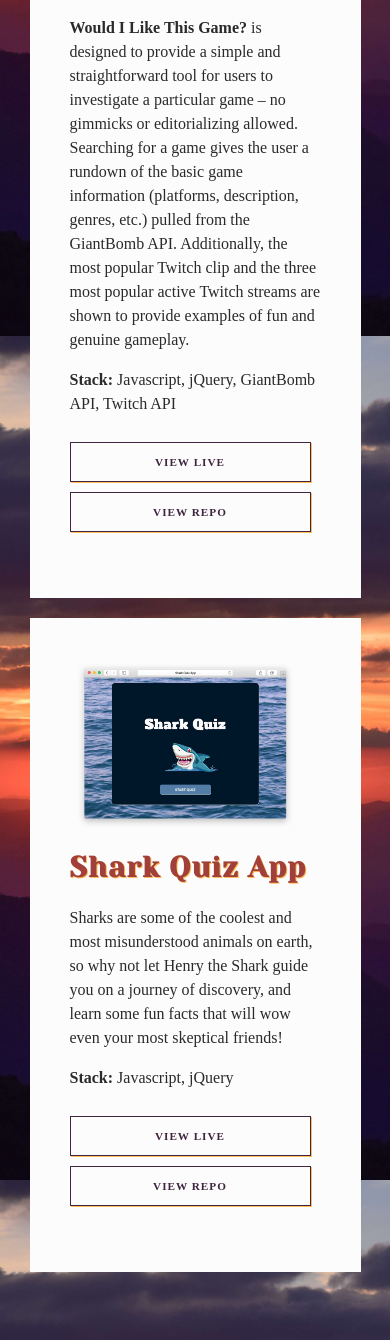
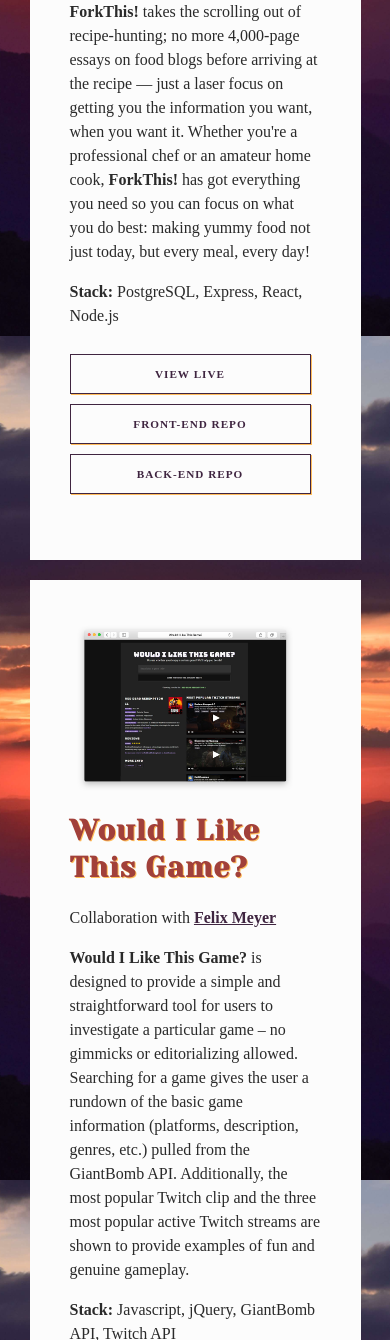
Before and after one commit to charlotteshih/portfolio, a plain HTML site: page index.html in a window 390 px wide. Shown: the part 1352-2692 px from the top of the page. Drawn offline with nearby package versions, Linux system fonts and the light colour scheme; a web font is replaced by a local one.

Commit message:
Responsive adjustments; added ForkThis

```diff
--- a/css/media.css
+++ b/css/media.css
@@ -31,6 +31,11 @@
     .sec-about-me {
       margin: 100px 0px;
     }
+    .work-link {
+      display: block;
+      margin: 10px 0px;
+      text-align: center;
+    }
 }
 
 @media screen and (max-width: 500px) {
@@ -46,3 +51,12 @@
       text-align: center;
     }
 }
+
+@media screen and (max-width: 365px) {
+  .white-bar .main-heading .header-left h1 {
+    font-size: 1rem;
+  }
+  .white-bar {
+    height: 120px;
+  }
+}
--- a/index.html
+++ b/index.html
@@ -77,14 +77,33 @@
                         </p>
                         <p>
                             <b>Stack:</b> React, React Hooks, Sass, Stripe API, Node.js, Express, PostgreSQL
-                            <!-- <i class="fab fa-react"></i>
-                            <i class="fab fa-node-js"></i>
-                            <img src="https://img.icons8.com/ios/32/000000/postgreesql.png" width="25px"> -->
                         </p>
                         <p>
                             <a href="https://homesliceapp.now.sh/" class="work-link" target="_blank">View Live</a>
                             <a href="https://github.com/charlotteshih/homeslice-frontend" class="work-link" target="_blank">Front-End Repo</a>
-                            <a href="https://github.com/charlotteshih/homeslice-backend" class="work-link" target="_blank">Back-End Repo</a></p>
+                            <a href="https://github.com/charlotteshih/homeslice-backend" class="work-link" target="_blank">Back-End Repo</a>
+                        </p>
+                    </div>
+                    <div class="clear"></div>
+                </div>
+            </section>
+
+            <section class="item col-12">
+                <div class="entry">
+                    <div class="col-4">
+                        <img src="img/forkthis.jpg" alt="'fork this' app thumbnail">
+                    </div>
+                    <div class="col-8">
+                        <h2>Fork This!</h2>
+                        <p>With <b>ForkThis!</b>, users can jot down recipes both old and new to an easy-to-use interface and organize them into relevant folders for easy perusal. <b>ForkThis!</b> takes the scrolling out of recipe-hunting; no more 4,000-page essays on food blogs before arriving at the recipe — just a laser focus on getting you the information you want, when you want it. Whether you're a professional chef or an amateur home cook, <b>ForkThis!</b> has got everything you need so you can focus on what you do best: making yummy food not just today, but every meal, every day!</p>
+                        <p>
+                            <b>Stack:</b> PostgreSQL, Express, React, Node.js
+                        </p>
+                        <p>
+                            <a href="https://forkthis-client.charlotteshih.now.sh/" class="work-link" target="_blank">View Live</a>
+                            <a href="https://github.com/charlotteshih/forkthis-client" class="work-link" target="_blank">Front-End Repo</a>
+                            <a href="https://github.com/charlotteshih/forkthis-api" class="work-link" target="_blank">Back-End Repo</a>
+                        </p>
                     </div>
                     <div class="clear"></div>
                 </div>
@@ -101,36 +120,10 @@
                         <p><b>Would I Like This Game?</b> is designed to provide a simple and straightforward tool for users to investigate a particular game &ndash; no gimmicks or editorializing allowed. Searching for a game gives the user a rundown of the basic game information (platforms, description, genres, etc.) pulled from the GiantBomb API. Additionally, the most popular Twitch clip and the three most popular active Twitch streams are shown to provide examples of fun and genuine gameplay.</p>
                         <p>
                             <b>Stack:</b> Javascript, jQuery, GiantBomb API, Twitch API
-                            <!-- <i class="fab fa-html5"></i>
-                            <i class="fab fa-css3-alt"></i>
-                            <i class="fab fa-js-square"></i> -->
                         </p>
                         <p>
                             <a href="https://felixworks.github.io/would-i-like-this-game/" class="work-link" target="_blank">View Live</a>
                             <a href="https://github.com/felixworks/would-i-like-this-game" class="work-link" target="_blank">View Repo</a>
-                        </p>
-                    </div>
-                    <div class="clear"></div>
-                </div>
-            </section>
-
-            <section class="item col-12">
-                <div class="entry">
-                    <div class="col-4">
-                        <img src="img/shark-quiz-app.JPG" alt="shark quiz app thumbnail">
-                    </div>
-                    <div class="col-8">
-                        <h2>Shark Quiz App</h2>
-                        <p>Sharks are some of the coolest and most misunderstood animals on earth, so why not let Henry the Shark guide you on a journey of discovery, and learn some fun facts that will wow even your most skeptical friends!</p>
-                        <p>
-                            <b>Stack:</b> Javascript, jQuery
-                            <!-- <i class="fab fa-html5"></i>
-                            <i class="fab fa-css3-alt"></i>
-                            <i class="fab fa-js-square"></i> -->
-                        </p>
-                        <p>
-                            <a href="https://nw-iguana.github.io/quiz-app-alon-charlotte/" class="work-link" target="_blank">View Live</a>
-                            <a href="https://github.com/nw-iguana/quiz-app-alon-charlotte" class="work-link" target="_blank">View Repo</a>
                         </p>
                     </div>
                     <div class="clear"></div>
```
Also changed, not shown: img/forkthis.jpg (added).
